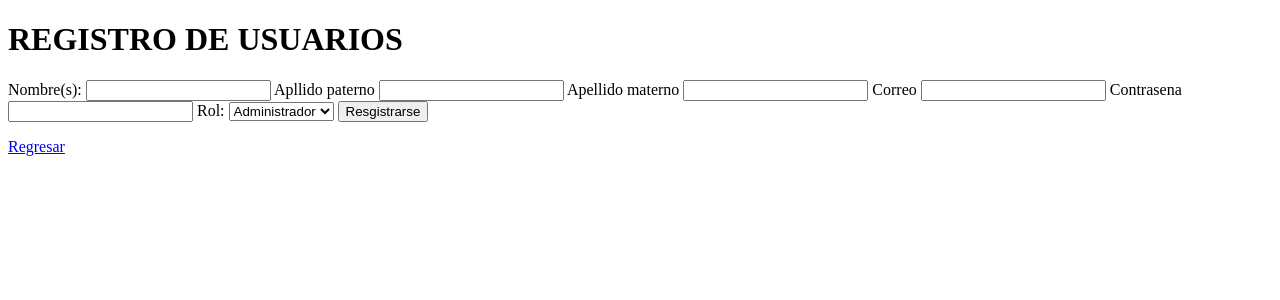
After one commit to 125053864-arch/AW_Repositorio_web221, a Flask app: template INTRODUCCION_FLASK/templates/registro.html in a window 1280 px wide. The commit adds this page. Shown: the top 300 px of the page. Run offline with Flask 3, Linux system fonts and the light colour scheme; the template is opened without the code that fills it, so the values that code supplies are empty; parts of the project's set-up code (start-up, migrations or seed data) failed here and were passed over; some libraries are stand-ins or nearby versions.

Commit message:
Avance de practica de login parte 2

```diff
--- a/INTRODUCCION_FLASK/app.py
+++ b/INTRODUCCION_FLASK/app.py
@@ -1,7 +1,9 @@
 #importamos los paquetes de flask
-from flask import Flask, render_template, request
+from flask import Flask, render_template, request, url_for, redirect, session
 
 from werkzeug.security import generate_password_hash, check_password_hash
+
+from flask_mysqldb import MySQL
 #Ceamos una instancia de nuestra aplicacion
 app = Flask(__name__)
 app.config['MYSQL_HOST']= 'LOCALHOST'
@@ -10,6 +12,9 @@ app.config['MYSQL_PASSWORD']= ''
 app.config['MYSQL_DB']= 'FlaskDB'
 app.config['TEMPLATE_AUTO_RELOAD']= 'FlaskDB'
 app.secret_key= 'mysecretkey'
+mysql = MySQL(app)
+
+
 
 #Creacion de ruta. La ruta / es la ruta raiz, sera la que se mostrara cuando el proyecto
 @app.route("/")
@@ -23,8 +28,110 @@ def registro():
         apellido_p = request.form["apellido_p"]
         apellido_m = request.form["apellido_m"]
         correo = request.form["correo"]
-        password_hash = request.form["pasword_hash"]
+        password = request.form["pasword"]
         id_rol = request.form["id_rol"]
+
+        password_hasheada = generate_password_hash(password)
+
+        cursor = mysql.connection.cursor()
+
+        cursor.execute(
+            "select id from usuarios where correo = %s", (correo,)
+            )
+
+        if cursor.fetchone():
+            cursor.close()
+
+            return render_template(
+                "registro.html"
+            )
+        cursor.excute(
+            """INSERT INTO usuarios
+            (nombre, apellido_p,apellido_m, correo, password, id_rol)
+            VALUES(%s,%s,%s,%s,%s,%s)""",
+            (
+                nombre,
+                apellido_p,
+                apellido_m,
+                correo,
+                password,
+                id_rol
+            )
+        )
+
+        mysql.connection.commit()
+        cursor.close()
+
+        return redirect(url_for("home"))
+    return render_template("registro")
+
+@app.route("/login", method=["Get", "POST"])
+def login():
+
+    if request.method == "POST":
+
+        correo = request.form["correo"]
+        password =request.form["passwoed"]
+
+        cursor = mysql.connection.cursor()
+        #consula para buscar al usuario por su correo
+
+        sql = """
+            SELECT
+            usuarios.id,
+            usuarios.nombre,
+            usuarios.apellido_p,
+            usuarios.apellido_m,
+            usuarios.correo,
+            usuarios.password
+            roles.nombre
+            FROM usuarios
+            INNER JOIN id_rol
+            ON usuarios.id_rol = roles.id_rol
+            WHERE usuarios.correo = %s
+        """
+
+        cursor.Execute(sql, (correo,))
+
+        usuario = cursor.fetchone()
+
+        cursor.close()
+
+        if usuario and check_password_hash(usuario[5], password):
+
+            session["id_usuario"] = usuario[0]
+
+            session["nombre"] = usuario[1]
+
+            session["rol"] = usuario[6]
+
+            if session["rol"] == "Administrador":
+                return redirect(url_for("admin"))
+
+            return redirect(url_for("usuario"))
+        return render_template("login.html")
+
+@app.route("/admin")
+def admin():
+
+    if "id_usuario" not in session:
+        return redirect(url_for("login"))
+
+    if session.get("rol" != "Administrador"):
+        return "Acceso denegado"
+    return render_template(
+        "administrador.html",
+        nombre=session["nombre"])
+
+
+
+
+
+
+
+
+
+
 
 #iniciamos el servidor Flask en el puesto 5000
 
--- a/INTRODUCCION_FLASK/templates/login.html
+++ b/INTRODUCCION_FLASK/templates/login.html
@@ -4,7 +4,7 @@
 <head>
     <meta charset="UTF-8">
     <meta name="viewport" content="width=device-width, initial-scale=1.0">
-    <link href="https://cdn.jsdelivr.net/npm/daisyui@5" rel="stylesheet" type="text/css" />
+   <link href="https://cdn.jsdelivr.net/npm/daisyui@5" rel="stylesheet" type="text/css" />
     <title>LOGIN</title>
 
 </head>
@@ -18,9 +18,11 @@
         <label>Contrasena:</label>
         <br><br>
         <input type="password" name="password_hash" readonly>
-        <button type="submit">Entrar</button>
+        <button type="submit"  class="btn btn-warning">Entrar</button>
 
         </form>
+        <p>No tienes cuenta?</p>
+        <a href="{{ url_for('login') }}"></a>
     </div>
 
 </body>
--- /dev/null
+++ b/INTRODUCCION_FLASK/templates/registro.html
@@ -0,0 +1,34 @@
+<!DOCTYPE html>
+<html lang="en">
+<head>
+    <meta charset="UTF-8">
+    <meta name="viewport" content="width=device-width, initial-scale=1.0">
+    <title>Document</title>
+</head>
+<body>
+    <div>
+        <h1>REGISTRO DE USUARIOS</h1>
+        <form action="/registro" method="POST">
+           <label> Nombre(s): </label>
+           <input type="text" name="nombre">
+           <label> Apllido paterno</label>
+           <input type="text" name="apellido_p">
+           <label> Apellido materno</label>
+           <input type="text" name="apellido_m"></intput>
+           <label> Correo</label>
+           <input type="email" name="crorreo">
+           <label> Contrasena</label>
+           <input type="password" name="password">
+           <label for="id_rol">Rol:</label>
+           <select name="id_rol" id="id_rol">
+               <option value="1">Administrador</option>
+               <option value="2">Usuario</option>
+           </select>
+        <button type="submit">Resgistrarse</button>
+        </from>
+        <p><a href="{{ url_for('login') }}">Regresar</a></p>
+
+    </div>
+
+</body>
+</html>
```
